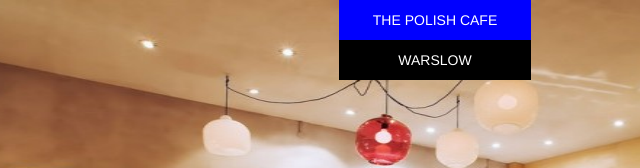
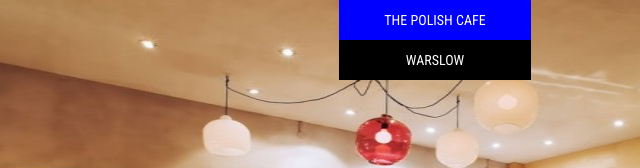
Before and after one commit to valdadyne/polish-cafe, a plain HTML site: page index.html in a window 1280 px wide. Shown: the top 168 px of the page, 205-845 px from the left. Drawn offline with Linux system fonts and the light colour scheme.

Commit message:
Added Robot Condensed and Poiret One from Google Fonts. Used Roboto for the logo

```diff
--- a/assets/css/main.css
+++ b/assets/css/main.css
@@ -1,3 +1,7 @@
+@import 'https://fonts.googleapis.com/css?family=Poiret+One';
+@import 'https://fonts.googleapis.com/css?family=Roboto+Condensed:400,700';
+
+
 .big-img{height:450px;background-size: 100% 587px;background-repeat: no-repeat;}
-#title{margin: 0 auto;width:15%;padding: 10px 10px 10px 10px;text-align: center;background-color: blue;color:#fff;}
-#title-info{margin: 0 auto;width:15%;padding: 10px 10px 10px 10px;text-align: center;background-color: black;color:#fff;}
+#title{margin: 0 auto;width:15%;padding: 10px 10px 10px 10px;text-align: center;background-color: blue;color:#fff;font-family: 'Roboto Condensed', sans-serif;}
+#title-info{margin: 0 auto;width:15%;padding: 10px 10px 10px 10px;text-align: center;background-color: black;color:#fff;font-family: 'Roboto Condensed', sans-serif;}
```
